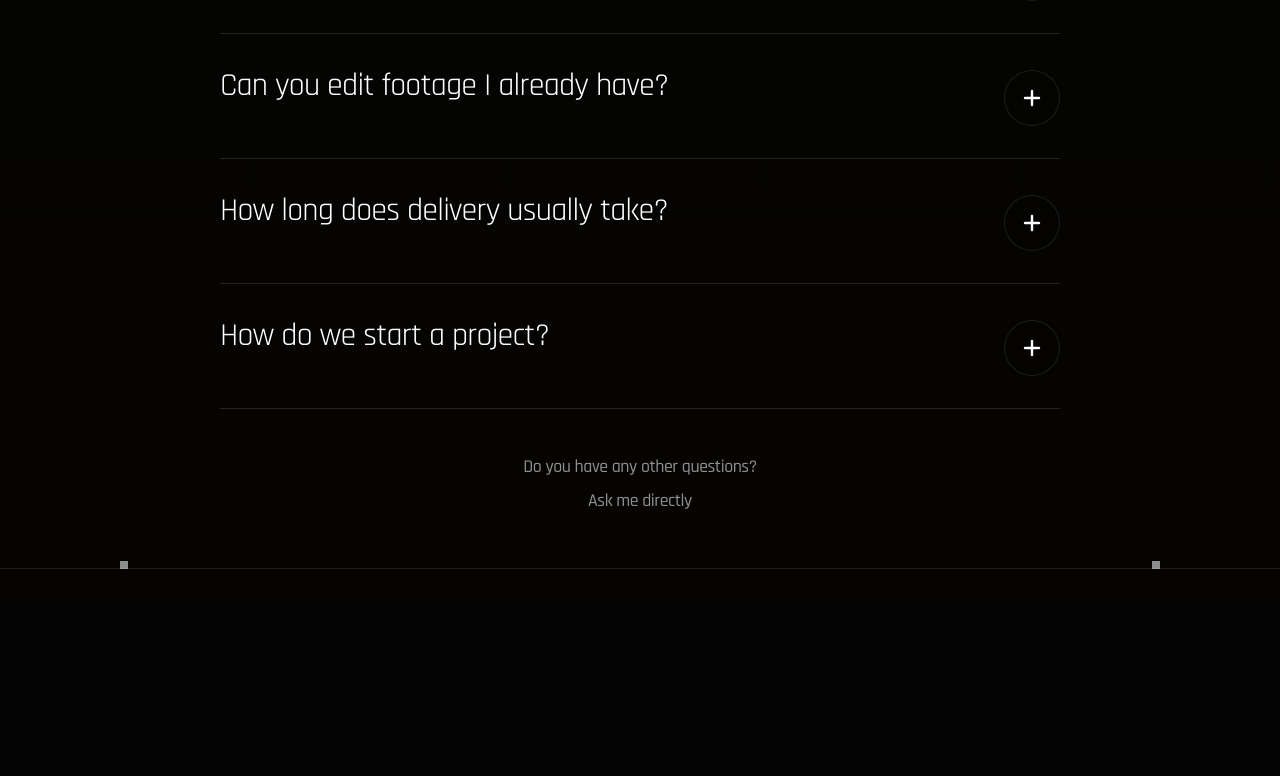
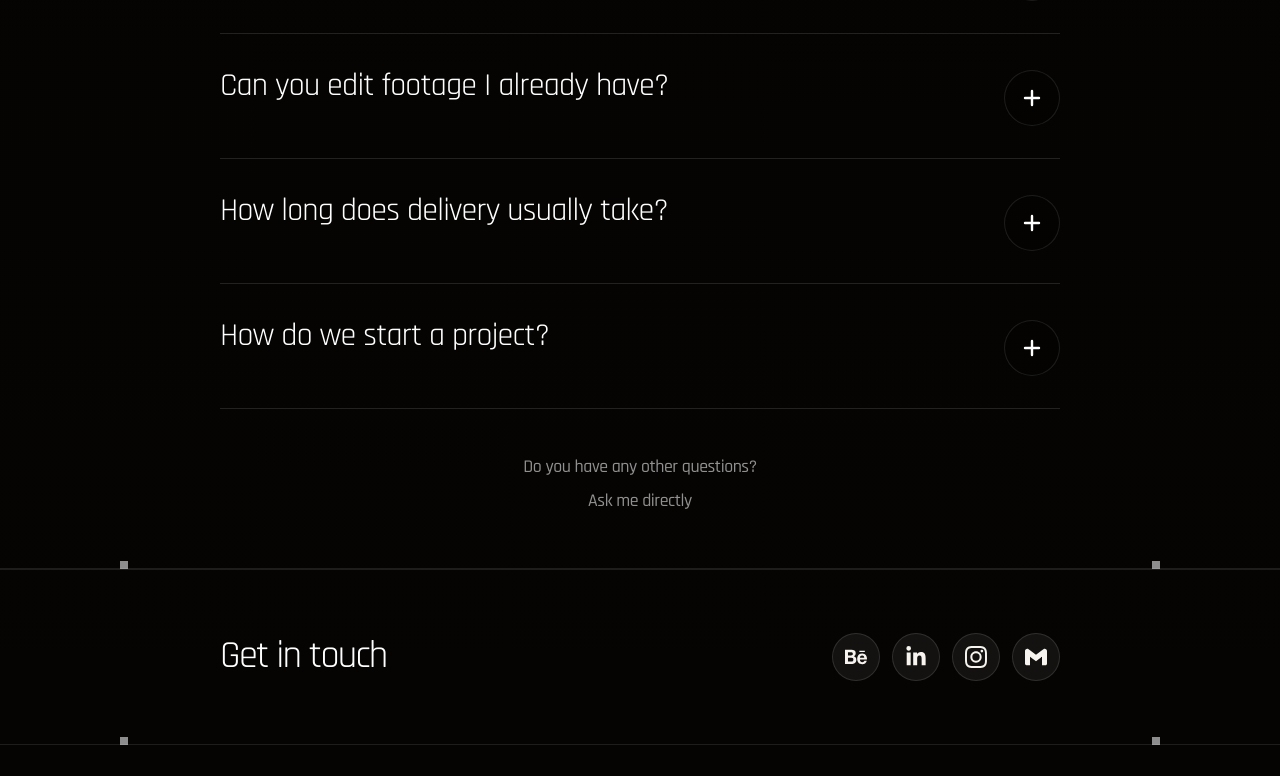
Before and after one commit to zeeshan2k2/faizan-portfolio, a Next.js app: page / in a window 1280 px wide. Shown: the part 8173-8949 px from the top of the page. Before the commit the page ends 8773 px from the top, so only its background shows below. Built offline with nearby package versions, Linux system fonts and the light colour scheme; no server answers.

Commit message:
added footer

```diff
--- a/src/app/page.tsx
+++ b/src/app/page.tsx
@@ -8,6 +8,7 @@ import { BrandCarousel } from "@/components/sections/BrandCarousel";
 import { Process } from "@/components/sections/Process";
 import { Contact } from "@/components/sections/Contact";
 import { Faq } from "@/components/sections/Faq";
+import { Footer } from "@/components/sections/Footer";
 
 export default function Home() {
   return (
@@ -21,6 +22,7 @@ export default function Home() {
       <Process />
       <Contact />
       <Faq />
+      <Footer />
     </SiteShell>
   );
 }
--- /dev/null
+++ b/src/components/sections/Footer.tsx
@@ -0,0 +1,50 @@
+import { siteContent } from "@/content/site";
+import { socialIconMap } from "@/components/ui/SocialIcon";
+
+export function Footer() {
+  const { hero } = siteContent;
+
+  return (
+    <footer
+      className="relative mx-auto w-full max-w-[920px] px-[30px] py-9 sm:px-10 sm:py-12 lg:py-14"
+      aria-label="Footer"
+    >
+      <div
+        aria-hidden="true"
+        className="pointer-events-none absolute left-1/2 top-0 h-px w-screen -translate-x-1/2 bg-[var(--line)]"
+      />
+      <div
+        aria-hidden="true"
+        className="pointer-events-none absolute bottom-0 left-1/2 h-px w-screen -translate-x-1/2 bg-[var(--line)]"
+      />
+      <div aria-hidden="true" className="pointer-events-none absolute inset-0 hidden sm:block">
+        <div className="absolute bottom-0 left-[calc(50%-520px)] size-2 bg-white/55" />
+        <div className="absolute bottom-0 right-[calc(50%-520px)] size-2 bg-white/55" />
+      </div>
+
+      <div className="flex flex-col gap-7 px-0 py-2 sm:flex-row sm:items-center sm:justify-between">
+        <h2 className="font-sans text-[clamp(1.75rem,3vw,2.85rem)] font-normal leading-none tracking-[-0.045em] text-white">
+          Get in touch
+        </h2>
+
+        <div className="flex flex-wrap items-center gap-3 sm:justify-end">
+          {hero.socials.map((social) => {
+            const Icon = socialIconMap[social.icon];
+
+            return (
+              <a
+                key={social.label}
+                href={social.href}
+                aria-label={social.label}
+                title={social.label}
+                className="grid size-11 place-items-center rounded-full border border-white/12 bg-white/[0.06] text-white/95 transition duration-200 hover:border-white/24 hover:bg-white/[0.1] hover:text-[var(--accent)] focus-visible:outline focus-visible:outline-2 focus-visible:outline-offset-4 focus-visible:outline-[var(--accent)] sm:size-12"
+              >
+                <Icon className="size-[21px] sm:size-[22px]" aria-hidden="true" />
+              </a>
+            );
+          })}
+        </div>
+      </div>
+    </footer>
+  );
+}
--- a/src/components/sections/Hero.tsx
+++ b/src/components/sections/Hero.tsx
@@ -3,21 +3,11 @@
 import { motion, useReducedMotion } from "framer-motion";
 import type { Transition } from "framer-motion";
 import NextImage from "next/image";
-import type { IconType } from "react-icons";
-import { FaLinkedinIn } from "react-icons/fa";
-import { SiBehance, SiGmail, SiInstagram } from "react-icons/si";
 
-import { siteContent, type SocialIcon } from "@/content/site";
+import { siteContent } from "@/content/site";
 import { Button } from "@/components/ui/Button";
+import { socialIconMap } from "@/components/ui/SocialIcon";
 import { cn } from "@/lib/utils";
-
-const socialIconMap = {
-  behance: SiBehance,
-  linkedin: FaLinkedinIn,
-  instagram: SiInstagram,
-  gmail: SiGmail,
-} satisfies Record<SocialIcon, IconType>;
-
 
 const fadeUp = {
   hidden: { opacity: 0, y: 18 },
--- /dev/null
+++ b/src/components/ui/SocialIcon.tsx
@@ -0,0 +1,12 @@
+import type { IconType } from "react-icons";
+import { FaLinkedinIn } from "react-icons/fa";
+import { SiBehance, SiGmail, SiInstagram } from "react-icons/si";
+
+import type { SocialIcon as SocialIconName } from "@/content/site";
+
+export const socialIconMap = {
+  behance: SiBehance,
+  linkedin: FaLinkedinIn,
+  instagram: SiInstagram,
+  gmail: SiGmail,
+} satisfies Record<SocialIconName, IconType>;
```
